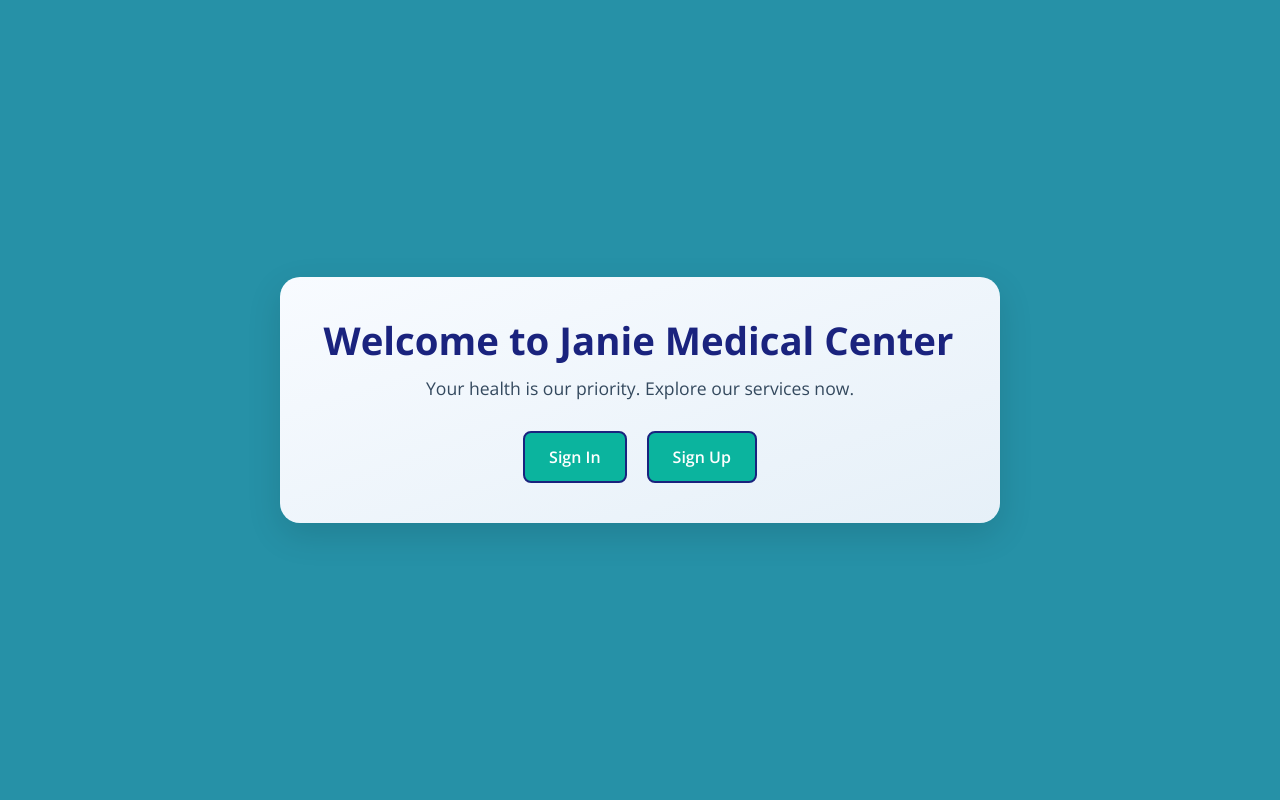
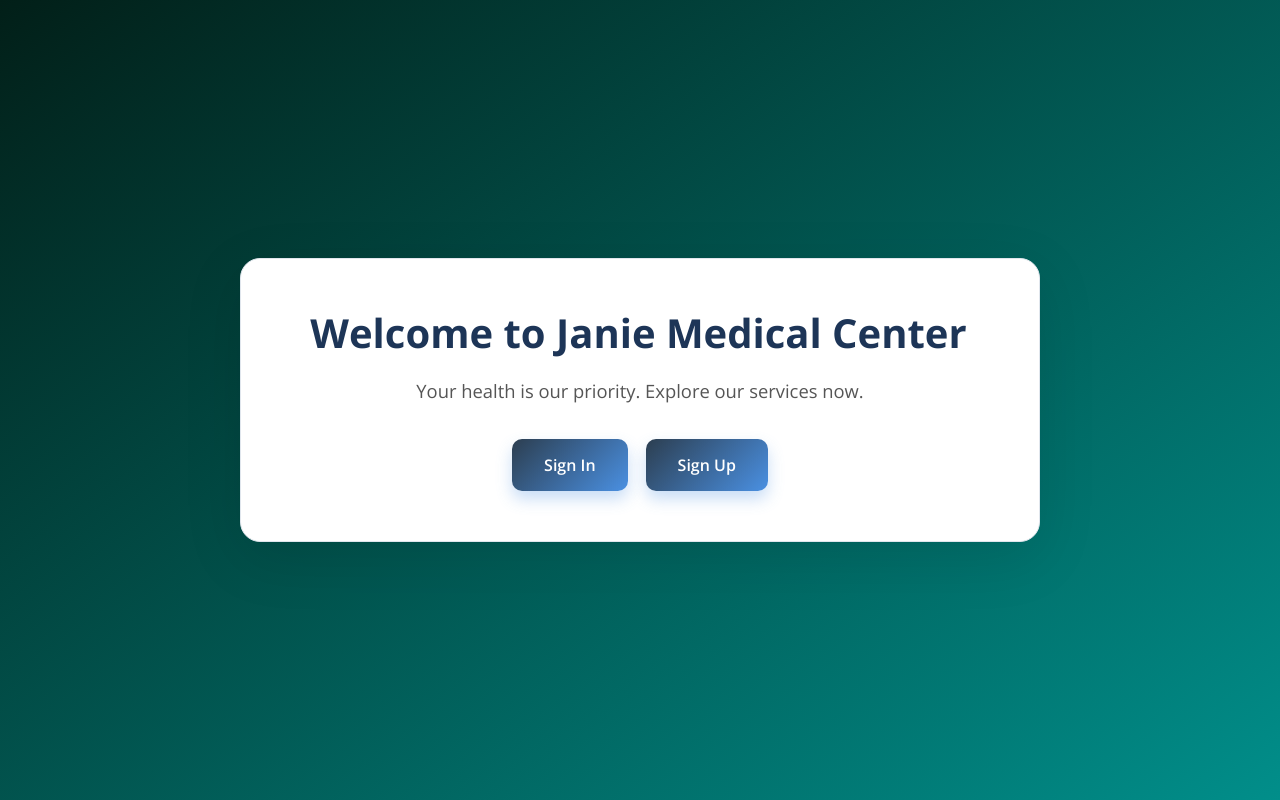
Before and after one commit to jahanOSTG/Healthguard_With-Smart-AI-Diagnosis-Hub, a Flask app: page / in a window 1280 px wide. Run offline with Flask 3, Linux system fonts and the light colour scheme; some libraries are stand-ins or nearby versions.

Commit message:
Add files via upload

```diff
--- a/static/css/index.css
+++ b/static/css/index.css
@@ -3,157 +3,130 @@
 body {
   margin: 0;
   padding: 0;
-    background-color: #2691a7;
+  background: linear-gradient(145deg, #021f18, #018e8a);
   font-family: 'Open Sans', sans-serif;
-    color: #13beed;
+  color: #2c3e50;
   height: 100vh;
   display: flex;
   justify-content: center;
   align-items: center;
 }
 
+/* Main Container */
 .home-wrapper {
-    background: linear-gradient(to bottom right, #f8fbff, #e6f0f8); /* Gentle gradient for hospital vibe */
-    max-width: 720px;
-    max-height: 550px;
-    width: 100%;
-    margin: 60px auto;
+  background: #ffffff;
   border-radius: 20px;
-    box-shadow: 0 12px 35px rgba(0, 0, 0, 0.12);
-    padding: 40px;
+  max-width: 800px;
+  width: 90%;
+  padding: 50px 40px;
   text-align: center;
+  box-shadow: 0 16px 60px rgba(0, 0, 0, 0.1);
   transition: transform 0.3s ease, box-shadow 0.3s ease;
+  border: 1px solid #e0e6ed;
 }
 
 .home-wrapper:hover {
-    transform: translateY(-4px);
-    box-shadow: 0 16px 40px rgba(0, 0, 0, 0.18);
+  transform: translateY(-6px);
+  box-shadow: 0 20px 70px rgba(0, 0, 0, 0.12);
 }
 
-.home-wrapper h1 {
+/* Typing Header */
+.welcome-box h1,
+.welcome-box h2 {
   font-size: 2.5rem;
-    color: #104d81; /* Calm medical blue */
-    margin-bottom: 16px;
   font-weight: 700;
-}
-
-.home-wrapper p {
-    font-size: 1.1rem;
-    color: #4a4a4a;
-    margin-bottom: 32px;
-    line-height: 1.6;
-}
-
-.home-wrapper .buttons {
-    display: flex;
-    justify-content: center;
-    gap: 20px;
-}
-
-.home-wrapper .btn {
-    background-color: #0bb49e;
-    color: #fff;
-    padding: 12px 24px;
-    border-radius: 8px;
-    text-decoration: none;
-    font-weight: 600;
-    transition: background-color 0.3s ease;
-}
-
-.home-wrapper .btn:hover {
-    background-color: #0d3e6a;
-}
-
-/* Typing animation for heading */
-.welcome-box h1 {
-    font-weight: 700;
-    font-size: 2.4rem;
-    margin-bottom: 12px;
-    color: #1a237e;
+  color: #1d3557;
   white-space: nowrap;
   overflow: hidden;
-    border-right: 3px solid #1a237e;
+  border-right: 3px solid #1d3557;
   width: 0;
+  margin: 0 auto 18px;
   animation:
-        typing 3.5s steps(28, end) forwards,
+    typing 3.2s steps(30, end) forwards,
     blink-caret 0.75s step-end infinite;
 }
 
-/* Typing keyframes */
 @keyframes typing {
   from { width: 0 }
   to { width: 100% }
 }
 @keyframes blink-caret {
-    50% { border-color: transparent; }
-    100% { border-color: #1a237e; }
+  50% { border-color: transparent }
+  100% { border-color: #1d3557 }
 }
 
-/* Paragraph fade-in delayed after typing */
+/* Subtitle Paragraph */
 .welcome-box p {
-    font-weight: 400;
-    font-size: 1.1rem;
-    margin-bottom: 30px;
-    color: #34495e;
-    line-height: 1.5;
+  font-size: 1.15rem;
+  color: #555;
+  margin-bottom: 32px;
+  line-height: 1.7;
   opacity: 0;
   animation: fadeIn 1s ease forwards;
-    animation-delay: 3.6s;
+  animation-delay: 3.5s;
 }
 
-/* Buttons fade-in after paragraph */
+/* Buttons */
 .buttons {
   display: flex;
   justify-content: center;
-    gap: 25px;
+  gap: 18px;
   flex-wrap: wrap;
   opacity: 0;
   animation: fadeIn 1s ease forwards;
-    animation-delay: 4.8s;
+  animation-delay: 4.2s;
 }
 
 .btn {
-    padding: 14px 40px;
+  padding: 14px 32px;
   font-weight: 600;
   font-size: 1rem;
-    border-radius: 6px;
-    border: 2px solid #1a237e;
-    color: #1a237e;
-    background-color: transparent;
+  border-radius: 10px;
+  border: none;
+  color: #fff;
+  background: linear-gradient(135deg, #2c3e50, #4a90e2);
   cursor: pointer;
   transition: all 0.3s ease;
   text-decoration: none;
   display: inline-flex;
   align-items: center;
   justify-content: center;
+  box-shadow: 0 8px 16px rgba(74, 144, 226, 0.3);
 }
 
 .btn:hover {
-    background-color: #1a237e;
-    color: white;
-    box-shadow: 0 6px 15px rgba(26, 35, 126, 0.4);
+  background: linear-gradient(135deg, #1a2a40, #357ae8);
+  box-shadow: 0 12px 24px rgba(52, 110, 202, 0.4);
   transform: translateY(-2px);
 }
 
+/* Fade in animation */
 @keyframes fadeIn {
-    to {
-        opacity: 1;
+  to { opacity: 1; }
+}
+
+/* Responsive Design */
+@media (max-width: 600px) {
+  .home-wrapper {
+    padding: 30px 20px;
+  }
+
+  .welcome-box h1,
+  .welcome-box h2 {
+    font-size: 2rem;
+  }
+
+  .welcome-box p {
+    font-size: 1rem;
+  }
+
+  .buttons {
+    flex-direction: column;
+    gap: 14px;
+  }
+
+  .btn {
+    width: 100%;
+    padding: 12px 0;
   }
 }
-
-/* Responsive */
-@media (max-width: 480px) {
-    .home-wrapper {
-        max-width: 95%;
-    }
-    .welcome-box h1 {
-        font-size: 1.8rem;
-    }
-    .buttons {
-        flex-direction: column;
-    }
-    .btn {
-        width: 100%;
-        padding: 14px 0;
-    }
-}
```
Also changed, not shown: static/css/register.css (+80 -40 lines), static/css/style.css (added), static/img/10.avif (added), static/img/10.jpg (added), static/img/4.avif (added). Lines whose indentation alone changed are shown as unchanged.
